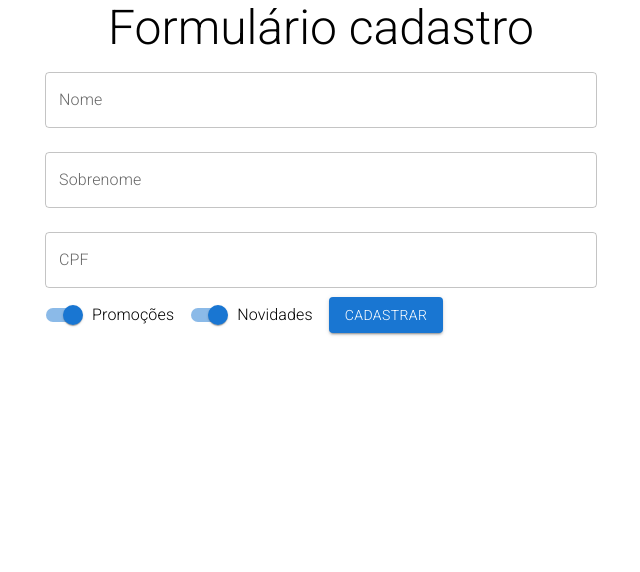
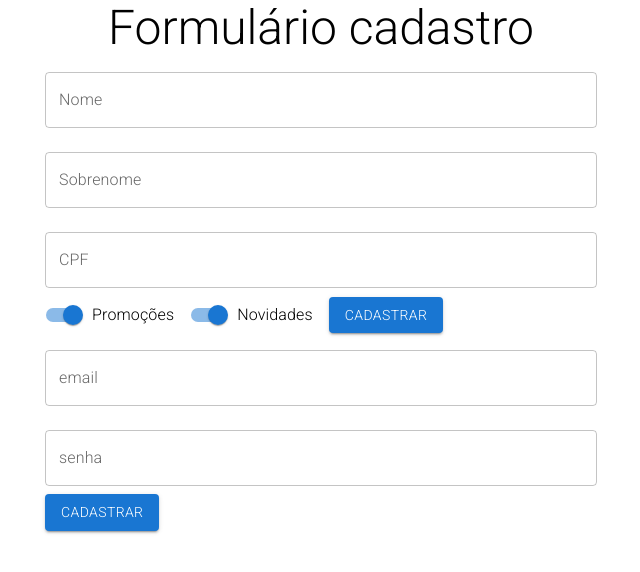
Before and after one commit to Shamoleambo/alura-react-functions, a React (Create React App) app: page / in a window 1280 px wide. Shown: the top 572 px of the page, without its empty margins (319-959 px from the left). Built offline with nearby package versions, Linux system fonts and the light colour scheme.

Commit message:
new components - DadosUsuario and DadosPessoais with some alterations to the structure of the project

```diff
--- /dev/null
+++ b/src/components/FormularioCadastro/DadosPessoais.jsx
@@ -0,0 +1,79 @@
+import { useState } from "react";
+import { Button, TextField, FormControlLabel, Switch } from "@mui/material";
+
+function DadosPessoais({ onSubmitForm, validarCpfForm }) {
+  const [nome, setNome] = useState("");
+  const [sobrenome, setSobrenome] = useState("");
+  const [cpf, setCpf] = useState("");
+  const [promocoes, setPromocoes] = useState(true);
+  const [novidades, setNovidades] = useState(true);
+  const [erros, setErros] = useState({ cpf: { valido: true, texto: "" } });
+
+  return (
+    <form
+      onSubmit={(e) => {
+        e.preventDefault();
+        onSubmitForm({ nome, sobrenome, cpf, promocoes, novidades });
+      }}
+    >
+      <TextField
+        id="nome"
+        label="Nome"
+        variant="outlined"
+        margin="normal"
+        fullWidth
+        value={nome}
+        onChange={(e) => setNome(e.target.value)}
+      />
+      <TextField
+        id="sobrenome"
+        label="Sobrenome"
+        variant="outlined"
+        margin="normal"
+        fullWidth
+        value={sobrenome}
+        onChange={(e) => setSobrenome(e.target.value)}
+      />
+      <TextField
+        id="cpf"
+        label="CPF"
+        variant="outlined"
+        margin="normal"
+        error={!erros.cpf.valido}
+        helperText={erros.cpf.texto}
+        fullWidth
+        onChange={(e) => setCpf(e.target.value)}
+        onBlur={(e) => {
+          setErros(validarCpfForm(e.target.value));
+        }}
+      />
+
+      <FormControlLabel
+        label="Promoções"
+        control={
+          <Switch
+            checked={promocoes}
+            name="promocoes"
+            onChange={(e) => setPromocoes(e.target.checked)}
+          />
+        }
+      />
+      <FormControlLabel
+        label="Novidades"
+        control={
+          <Switch
+            checked={novidades}
+            name="novidades"
+            onClick={() => setNovidades(() => !novidades)}
+          />
+        }
+      />
+
+      <Button variant="contained" type="submit">
+        Cadastrar
+      </Button>
+    </form>
+  );
+}
+
+export default DadosPessoais;
--- /dev/null
+++ b/src/components/FormularioCadastro/DadosUsuario.jsx
@@ -0,0 +1,29 @@
+import { TextField, Button } from "@mui/material";
+
+function DadosUsuario() {
+  return (
+    <form>
+      <TextField
+        id="email"
+        label="email"
+        type="email"
+        variant="outlined"
+        margin="normal"
+        fullWidth
+      />
+      <TextField
+        id="senha"
+        label="senha"
+        type="password"
+        variant="outlined"
+        margin="normal"
+        fullWidth
+      />
+      <Button type="submit" variant="contained">
+        Cadastrar
+      </Button>
+    </form>
+  );
+}
+
+export default DadosUsuario;
--- a/src/components/FormularioCadastro/FormularioCadastro.jsx
+++ b/src/components/FormularioCadastro/FormularioCadastro.jsx
@@ -1,78 +1,15 @@
-import { useState } from "react";
-import { Button, TextField, FormControlLabel, Switch } from "@mui/material";
+import DadosPessoais from "./DadosPessoais";
+import DadosUsuario from "./DadosUsuario";
 
 function FormularioCadastro({ onSubmitForm, validarCpfForm }) {
-  const [nome, setNome] = useState("");
-  const [sobrenome, setSobrenome] = useState("");
-  const [cpf, setCpf] = useState("");
-  const [promocoes, setPromocoes] = useState(true);
-  const [novidades, setNovidades] = useState(true);
-  const [erros, setErros] = useState({ cpf: { valido: true, texto: "" } });
-
   return (
-    <form
-      onSubmit={(e) => {
-        e.preventDefault();
-        onSubmitForm({ nome, sobrenome, cpf, promocoes, novidades });
-      }}
-    >
-      <TextField
-        id="nome"
-        label="Nome"
-        variant="outlined"
-        margin="normal"
-        fullWidth
-        value={nome}
-        onChange={(e) => setNome(e.target.value)}
+    <>
+      <DadosPessoais
+        onSubmitForm={onSubmitForm}
+        validarCpfForm={validarCpfForm}
       />
-      <TextField
-        id="sobrenome"
-        label="Sobrenome"
-        variant="outlined"
-        margin="normal"
-        fullWidth
-        value={sobrenome}
-        onChange={(e) => setSobrenome(e.target.value)}
-      />
-      <TextField
-        id="cpf"
-        label="CPF"
-        variant="outlined"
-        margin="normal"
-        error={!erros.cpf.valido}
-        helperText={erros.cpf.texto}
-        fullWidth
-        onChange={(e) => setCpf(e.target.value)}
-        onBlur={(e) => {
-          setErros(validarCpfForm(e.target.value));
-        }}
-      />
-
-      <FormControlLabel
-        label="Promoções"
-        control={
-          <Switch
-            checked={promocoes}
-            name="promocoes"
-            onChange={(e) => setPromocoes(e.target.checked)}
-          />
-        }
-      />
-      <FormControlLabel
-        label="Novidades"
-        control={
-          <Switch
-            checked={novidades}
-            name="novidades"
-            onClick={() => setNovidades(() => !novidades)}
-          />
-        }
-      />
-
-      <Button variant="contained" type="submit">
-        Cadastrar
-      </Button>
-    </form>
+      <DadosUsuario />
+    </>
   );
 }
 
```
